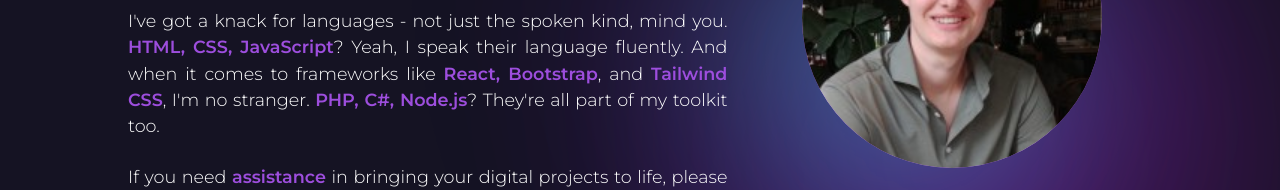
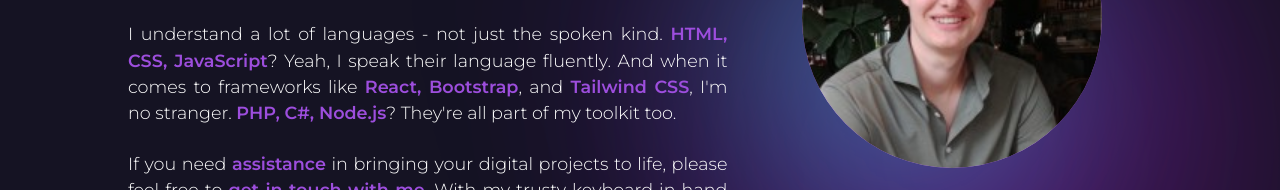
Before and after one commit to Henno0701/Portfolio, a plain HTML site: page index.html in a window 1280 px wide. Shown: the part 1382-1572 px from the top of the page. Drawn offline with nearby package versions, Linux system fonts and the light colour scheme.

Commit message:
small info change

```diff
--- a/index.html
+++ b/index.html
@@ -97,7 +97,7 @@
                 <div class="about-me-bio">
                     <h1>This is <span class="highlight-text">me</span>!</h1>
                     <p>I'm <span class="highlight-text">Henno Passchier</span>, a young programmer with a passion for crafting <span class="highlight-text">websites</span> and <span class="highlight-text">applications</span> that seamlessly blend beauty with functionality. With a strong belief that a website should excel both in <span class="highlight-text">aesthetics</span> and <span class="highlight-text">efficiency</span> on both the frontend and backend, I dedicate myself to ensuring that every project I undertake meets these standards.</p><br/>
-                    <p>I've got a knack for languages - not just the spoken kind, mind you. <span class="highlight-text">HTML, CSS, JavaScript</span>? Yeah, I speak their language fluently. And when it comes to frameworks like <span class="highlight-text">React, Bootstrap</span>, and <span class="highlight-text">Tailwind CSS</span>, I'm no stranger. <span class="highlight-text">PHP, C#, Node.js</span>? They're all part of my toolkit too.</p><br/>
+                    <p>I understand a lot of languages - not just the spoken kind. <span class="highlight-text">HTML, CSS, JavaScript</span>? Yeah, I speak their language fluently. And when it comes to frameworks like <span class="highlight-text">React, Bootstrap</span>, and <span class="highlight-text">Tailwind CSS</span>, I'm no stranger. <span class="highlight-text">PHP, C#, Node.js</span>? They're all part of my toolkit too.</p><br/>
                     <p>If you need <span class="highlight-text">assistance</span> in bringing your digital projects to life, please feel free to <span class="highlight-text">get in touch with me</span>. With my trusty keyboard in hand and a passion for tackling challenges in the ever-evolving world of web development, I'm here to help!</p>
                 </div>
                 <div class="about-me-profile">
```
